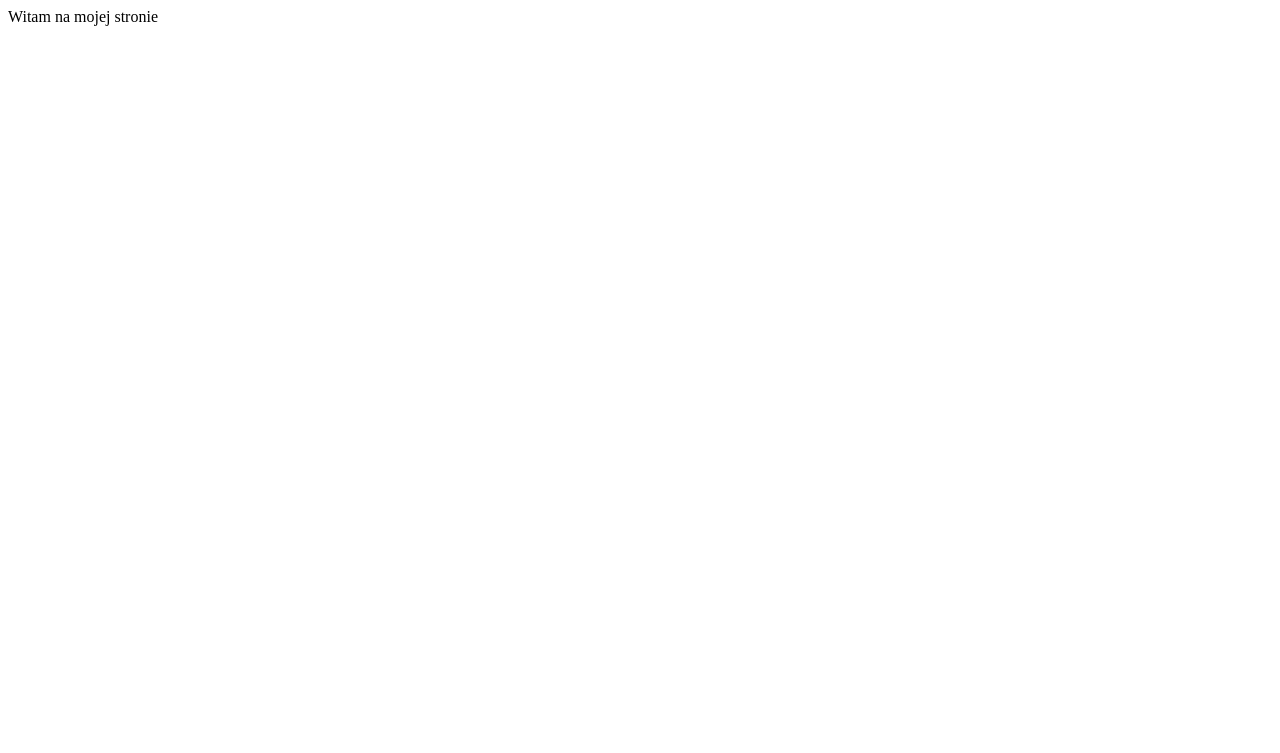
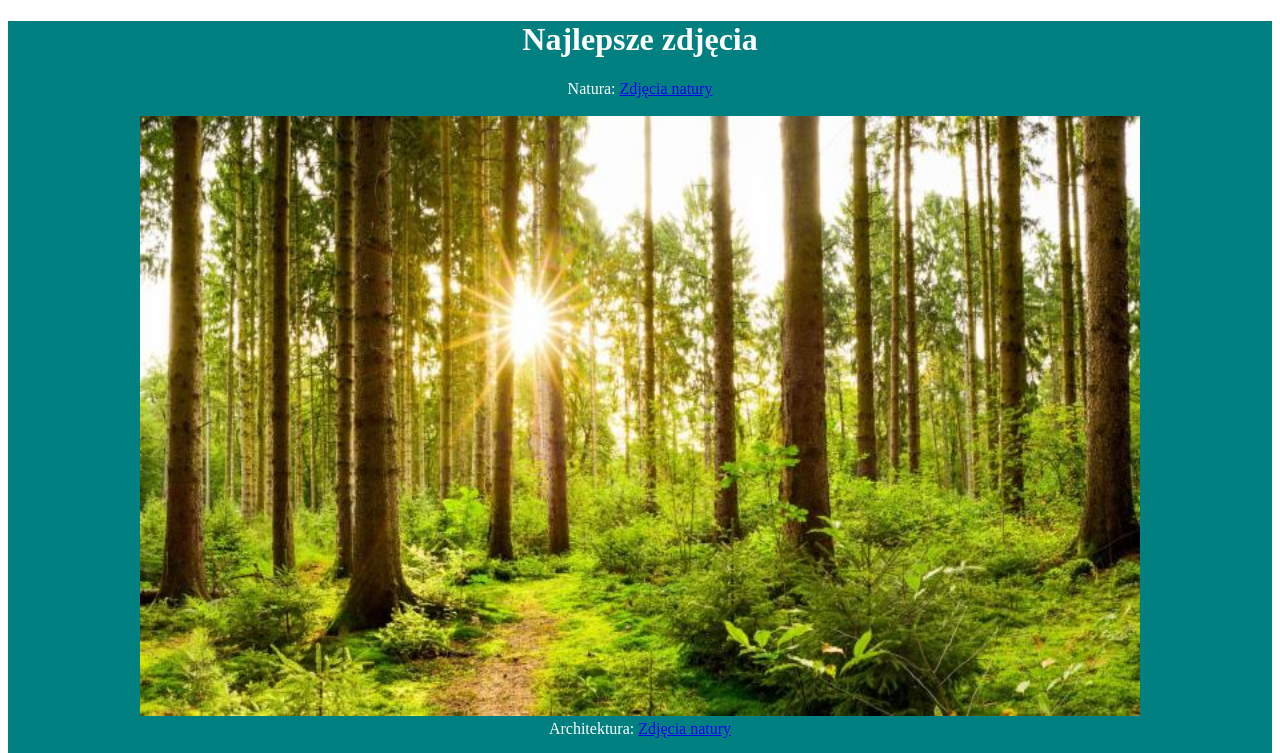
Before and after one commit to IV4NQ/ind, a plain HTML site: page index.html in a window 1280 px wide. Shown: the top 753 px of the page. Drawn offline with Linux system fonts and the light colour scheme.

Commit message:
Add files via upload

```diff
--- a/index.html
+++ b/index.html
@@ -1,8 +1,63 @@
-<html>
+
+
+<!DOCTYPE HTML>
+<html lang=pl>
+
 <head>
-<title> Moja strona </title>
+    <meta charset="utf-8" />
+    <title>Najlepsze zdjęcia</title>
+    <meta name="description" content="Przed toba spis zdjec" />
+    <meta name="keywords" content="zdjęcia, najlepsze zdjęcia, foto" />
+    <meta http-equiv="X-UA-Compatible" content="IE=edge,chrome=1" />
+
+    <style>
+#page
+{
+margin-left: auto;
+margin-right: auto;
+width: 1000px;
+background-color: teal;
+text-align: center;
+color: white;
+
+}
+#allpage
+{
+background-color: teal;
+}
+    </style>
+
 </head>
+
 <body>
-Witam na mojej stronie
-</body>
+<div id=allpage>
+<div id=page>
+    <h1>Najlepsze zdjęcia</h1>
+
+
+
+
+    Natura:
+    <a href="https://pixabay.com/pl/images/search/natura/" target="_blank" title="Zobacz na pixbay">
+    Zdjęcia natury
+    </a>
+
+            <br/><br/>
+
+    <a href="https://pixabay.com/pl/images/search/natura/" target="_blank" title="więcej zdjęć tego typu"> <img src="natura.jpg" alt="Girl in a jacket" width="1000" height="600"/>
+    </a>
+        <br/>
+
+        Architektura:
+
+        <a href="https://pixabay.com/pl/images/search/natura/" target="_blank" title="Zobacz na pixbay">
+        Zdjęcia natury
+        </a>
+
+                <br/><br/>
+
+        <a href="https://pixabay.com/pl/images/search/natura/" target="_blank" title="więcej zdjęć tego typu"> <img src="architek.jpg" alt="Girl in a jacket" width="1000" height="600"/>
+        </a>
+        </div>
+</div>
 </html>
```
Also changed, not shown: architek.jpg (added), natura.jpg (added).
